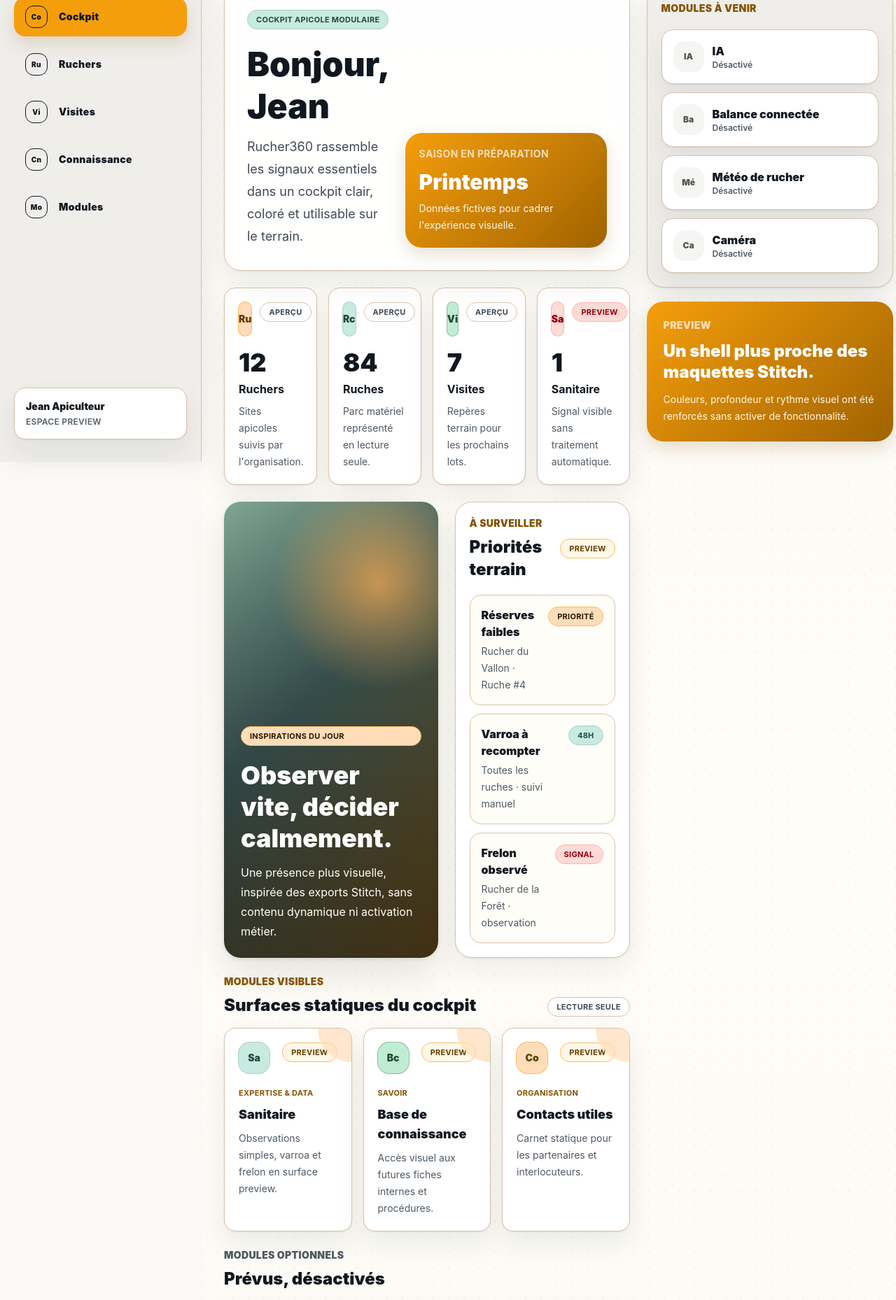
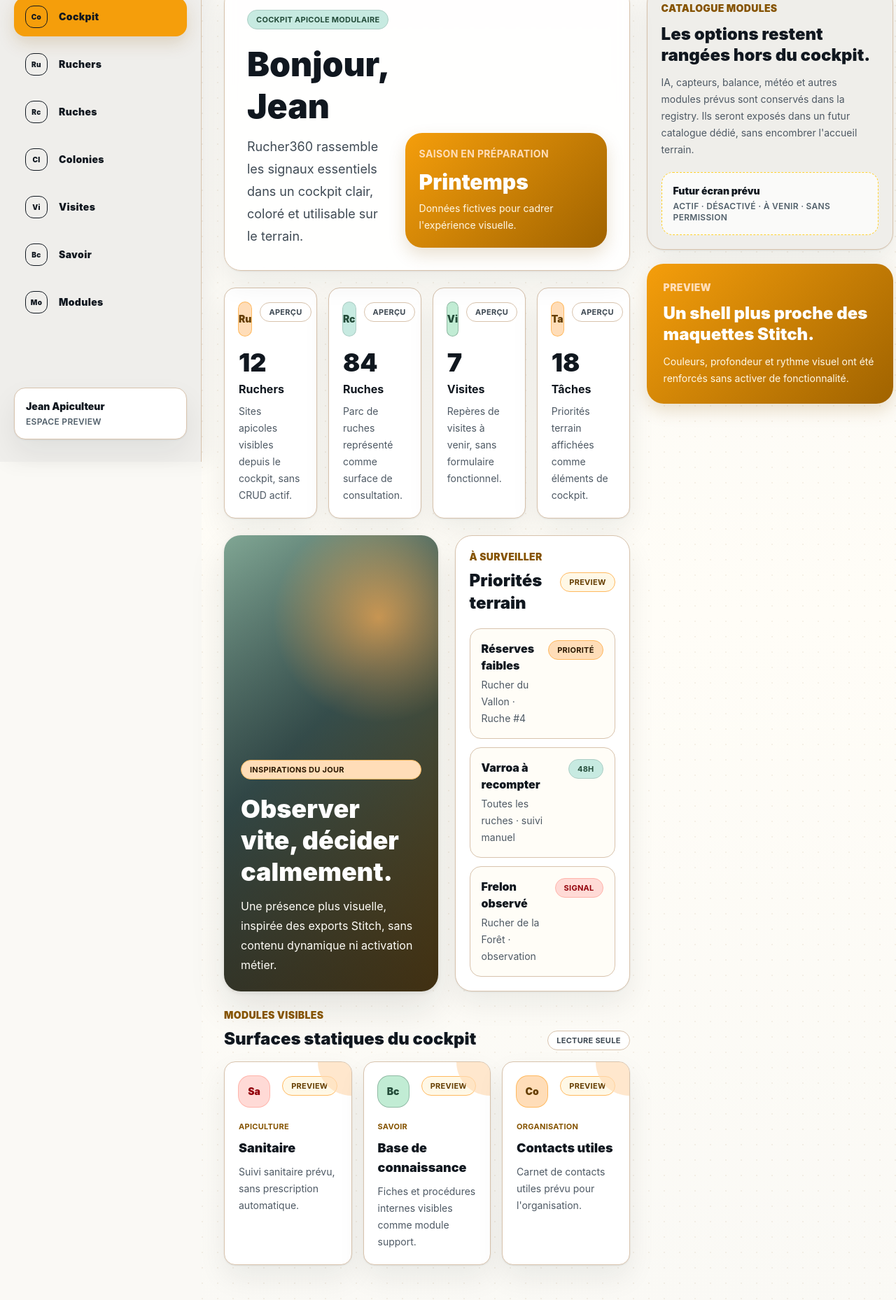
Before and after one commit to bigfred2002/ruche360, a Next.js app: page / in a window 1280 px wide. Shown: the part 140-1998 px from the top of the page at 70% size. Built offline with nearby package versions, Linux system fonts and the light colour scheme.

Commit message:
feat: drive navigation from module registry
Connect shell navigation and cockpit cards to the module registry with a static demonstration profile.

```diff
--- a/src/app/page.tsx
+++ b/src/app/page.tsx
@@ -1,67 +1,20 @@
 import { AppShell } from "@/components/AppShell";
 import { DashboardCard } from "@/components/DashboardCard";
 import { ModuleCard } from "@/components/ModuleCard";
+import {
+  createDashboardCard,
+  createModuleCard,
+  createNavigationItems,
+} from "@/components/modulePresentation";
 import { StatusBadge } from "@/components/StatusBadge";
-
-const dashboardCards = [
-  {
-    accent: "amber" as const,
-    icon: "Ru",
-    title: "Ruchers",
-    metric: "12",
-    detail: "Sites apicoles suivis par l'organisation.",
-    status: "Aperçu"
-  },
-  {
-    accent: "sage" as const,
-    icon: "Rc",
-    title: "Ruches",
-    metric: "84",
-    detail: "Parc matériel représenté en lecture seule.",
-    status: "Aperçu"
-  },
-  {
-    accent: "forest" as const,
-    icon: "Vi",
-    title: "Visites",
-    metric: "7",
-    detail: "Repères terrain pour les prochains lots.",
-    status: "Aperçu"
-  },
-  {
-    accent: "red" as const,
-    icon: "Sa",
-    title: "Sanitaire",
-    metric: "1",
-    detail: "Signal visible sans traitement automatique.",
-    status: "Preview",
-    statusTone: "alert" as const
-  },
-  {
-    accent: "amber" as const,
-    icon: "Ta",
-    title: "Tâches",
-    metric: "18",
-    detail: "Priorités affichées comme surface statique.",
-    status: "Aperçu"
-  },
-  {
-    accent: "sage" as const,
-    icon: "Co",
-    title: "Contacts utiles",
-    metric: "9",
-    detail: "Interlocuteurs prévus pour l'organisation.",
-    status: "Aperçu"
-  },
-  {
-    accent: "forest" as const,
-    icon: "Bc",
-    title: "Base de connaissance",
-    metric: "24",
-    detail: "Fiches et procédures visibles comme modules futurs.",
-    status: "Aperçu"
-  }
-];
+import {
+  createEnabledModuleSet,
+  createPermissionSet,
+  getVisibleModuleEntries,
+  moduleRegistry,
+  type ModuleCode,
+  type PermissionCode,
+} from "@/features/rbac";
 
 const watchItems = [
   {
@@ -84,69 +37,69 @@ const watchItems = [
   }
 ];
 
-const activeModules = [
-  {
-    accent: "sage" as const,
-    category: "Expertise & data",
-    icon: "Sa",
-    title: "Sanitaire",
-    description: "Observations simples, varroa et frelon en surface preview.",
-    status: "Preview" as const
-  },
-  {
-    accent: "forest" as const,
-    category: "Savoir",
-    icon: "Bc",
-    title: "Base de connaissance",
-    description: "Accès visuel aux futures fiches internes et procédures.",
-    status: "Preview" as const
-  },
-  {
-    accent: "amber" as const,
-    category: "Organisation",
-    icon: "Co",
-    title: "Contacts utiles",
-    description: "Carnet statique pour les partenaires et interlocuteurs.",
-    status: "Preview" as const
-  }
-];
+const demoEnabledModules = createEnabledModuleSet(
+  moduleRegistry
+    .filter((module) => module.defaultEnabled)
+    .map((module) => module.code),
+);
 
-const futureModules = [
-  {
-    icon: "IA",
-    title: "IA",
-    description: "Analyse et assistant prévus, sans automatisation active."
-  },
-  {
-    icon: "Ba",
-    title: "Balance connectée",
-    description: "Objet connecté visible comme option, sans données capteur."
-  },
-  {
-    icon: "Mé",
-    title: "Météo de rucher",
-    description: "Aucun fournisseur et aucun appel externe dans ce lot."
-  },
-  {
-    icon: "Ca",
-    title: "Caméra",
-    description: "Pas de flux vidéo, pas de stockage image, simple preview."
-  },
-  {
-    icon: "Cp",
-    title: "Capteurs",
-    description: "Préparation visuelle sans protocole matériel actif."
-  },
-  {
-    icon: "Bc",
-    title: "Ruche basse consommation",
-    description: "Configuration prévue, sans paramétrage technique réel."
-  }
-];
+const demoPermissions = createPermissionSet([
+  "apiaries.read",
+  "hives.read",
+  "colonies.read",
+  "visits.read",
+  "tasks.read",
+  "health.read",
+  "knowledge.read",
+  "contacts.read",
+  "documents.read",
+  "harvests.read",
+] satisfies PermissionCode[]);
+
+const dashboardModuleOrder = [
+  "apiaries",
+  "hives",
+  "visits",
+  "tasks",
+  "health",
+  "contacts",
+  "knowledge",
+] satisfies ModuleCode[];
+
+const featuredModuleOrder = ["health", "knowledge", "contacts"] satisfies ModuleCode[];
+
+const activeCatalogEntries = getVisibleModuleEntries(
+  demoEnabledModules,
+  demoPermissions,
+  "catalog",
+);
+
+const dashboardCards = dashboardModuleOrder
+  .map((code) => activeCatalogEntries.find((entry) => entry.code === code))
+  .filter((entry) => entry !== undefined)
+  .map(createDashboardCard);
+
+const activeModules = featuredModuleOrder
+  .map((code) => activeCatalogEntries.find((entry) => entry.code === code))
+  .filter((entry) => entry !== undefined)
+  .map(createModuleCard);
+
+const mobileNavigationItems = createNavigationItems(
+  getVisibleModuleEntries(demoEnabledModules, demoPermissions, "mobile"),
+  "mobile",
+);
+
+const desktopNavigationItems = createNavigationItems(
+  getVisibleModuleEntries(demoEnabledModules, demoPermissions, "desktop"),
+  "desktop",
+);
 
 export default function Home() {
   return (
-    <AppShell>
+    <AppShell
+      desktopNavigationItems={desktopNavigationItems}
+      mobileNavigationItems={mobileNavigationItems}
+    >
       <div className="mx-auto w-full max-w-7xl px-5 py-6 sm:px-6 lg:px-8 lg:py-10">
         <section className="grid gap-6 xl:grid-cols-[1fr_22rem]">
           <div className="space-y-6">
@@ -256,55 +209,28 @@ export default function Home() {
                 ))}
               </div>
             </section>
-
-            <section>
-              <div className="mb-4">
-                <p className="text-sm font-black uppercase tracking-wide text-slate-650">
-                  Modules optionnels
-                </p>
-                <h2 className="mt-2 text-2xl font-black text-slate-950">
-                  Prévus, désactivés
-                </h2>
-              </div>
-              <div className="grid gap-4 sm:grid-cols-2 xl:grid-cols-3">
-                {futureModules.map((card) => (
-                  <ModuleCard
-                    key={card.title}
-                    {...card}
-                    disabled
-                    status="A venir"
-                  />
-                ))}
-              </div>
-            </section>
           </div>
 
           <aside className="hidden space-y-5 xl:block">
             <section className="rounded-3xl border border-cream-300 bg-cream-200 p-5 shadow-field">
               <p className="text-sm font-black uppercase tracking-wide text-amber-800">
-                Modules à venir
+                Catalogue modules
               </p>
-              <div className="mt-5 space-y-3">
-                {futureModules.slice(0, 4).map((module) => (
-                  <article
-                    className="rounded-2xl border border-cream-300 bg-white p-4 shadow-field"
-                    key={module.title}
-                  >
-                    <div className="flex items-center gap-3">
-                      <span className="grid h-11 w-11 place-items-center rounded-2xl bg-stone-100 text-xs font-black text-stone-600">
-                        {module.icon}
-                      </span>
-                      <div>
-                        <p className="font-black text-slate-950">
-                          {module.title}
-                        </p>
-                        <p className="text-xs font-semibold text-slate-650">
-                          Désactivé
-                        </p>
-                      </div>
-                    </div>
-                  </article>
-                ))}
+              <h2 className="mt-3 text-2xl font-black leading-tight text-slate-950">
+                Les options restent rangées hors du cockpit.
+              </h2>
+              <p className="mt-3 text-sm leading-6 text-slate-650">
+                IA, capteurs, balance, météo et autres modules prévus sont
+                conservés dans la registry. Ils seront exposés dans un futur
+                catalogue dédié, sans encombrer l&apos;accueil terrain.
+              </p>
+              <div className="mt-5 rounded-2xl border border-dashed border-amber-300 bg-white/70 p-4">
+                <p className="text-sm font-black text-slate-950">
+                  Futur écran prévu
+                </p>
+                <p className="mt-1 text-xs font-semibold uppercase tracking-wide text-slate-600">
+                  Actif · désactivé · à venir · sans permission
+                </p>
               </div>
             </section>
 
--- a/src/components/AppShell.tsx
+++ b/src/components/AppShell.tsx
@@ -1,23 +1,30 @@
 import type { ReactNode } from "react";
 import { BottomNavigation } from "./BottomNavigation";
 import { DesktopSidebar } from "./DesktopSidebar";
+import type { NavigationItem } from "./modulePresentation";
 import { TopBar } from "./TopBar";
 
 type AppShellProps = {
+  desktopNavigationItems: NavigationItem[];
+  mobileNavigationItems: NavigationItem[];
   children: ReactNode;
 };
 
-export function AppShell({ children }: AppShellProps) {
+export function AppShell({
+  children,
+  desktopNavigationItems,
+  mobileNavigationItems,
+}: AppShellProps) {
   return (
     <div className="min-h-screen overflow-x-hidden bg-cream-100 text-slate-950">
-      <DesktopSidebar />
+      <DesktopSidebar items={desktopNavigationItems} />
       <div className="min-h-screen lg:pl-72">
         <TopBar />
         <main id="cockpit" className="honeycomb-bg pb-32 md:pb-12">
           {children}
         </main>
       </div>
-      <BottomNavigation />
+      <BottomNavigation items={mobileNavigationItems} />
     </div>
   );
 }
--- a/src/components/DesktopSidebar.tsx
+++ b/src/components/DesktopSidebar.tsx
@@ -1,12 +1,10 @@
-const sidebarItems = [
-  { label: "Cockpit", marker: "Co" },
-  { label: "Ruchers", marker: "Ru" },
-  { label: "Visites", marker: "Vi" },
-  { label: "Connaissance", marker: "Cn" },
-  { label: "Modules", marker: "Mo" }
-];
+import type { NavigationItem } from "./modulePresentation";
 
-export function DesktopSidebar() {
+type DesktopSidebarProps = {
+  items: NavigationItem[];
+};
+
+export function DesktopSidebar({ items }: DesktopSidebarProps) {
   return (
     <aside className="fixed inset-y-0 left-0 z-20 hidden w-72 border-r border-cream-300 bg-cream-200/95 px-5 py-8 shadow-sidebar backdrop-blur lg:flex lg:flex-col">
       <a className="flex items-center gap-3" href="#cockpit">
@@ -25,15 +23,16 @@ export function DesktopSidebar() {
 
       <nav aria-label="Navigation desktop" className="mt-14">
         <ul className="space-y-3">
-          {sidebarItems.map((item, index) => (
+          {items.map((item) => (
             <li key={item.label}>
               <a
                 className={`flex min-h-14 items-center gap-4 rounded-2xl px-4 text-sm font-black tracking-wide transition-smooth ${
-                  index === 0
+                  item.active
                     ? "bg-amber-400 text-slate-950 shadow-amber"
                     : "text-slate-750 hover:bg-white hover:text-slate-950 hover:shadow-field"
                 }`}
-                href="#cockpit"
+                href={item.href}
+                title={item.route ? `Route prévue: ${item.route}` : item.label}
               >
                 <span className="grid h-8 w-8 place-items-center rounded-xl border border-current text-[10px]">
                   {item.marker}
--- /dev/null
+++ b/src/components/modulePresentation.ts
@@ -0,0 +1,272 @@
+import type {
+  ModuleCode,
+  ModuleAvailabilityStatus,
+  ModuleNavigationSurface,
+  ModuleRegistryEntry,
+} from "@/features/rbac";
+
+export type ModuleAccent = "amber" | "forest" | "sage" | "red" | "slate";
+
+export type NavigationItem = {
+  label: string;
+  marker: string;
+  href: string;
+  route: string | null;
+  active?: boolean;
+  availability?: ModuleAvailabilityStatus;
+};
+
+export type ModuleCardViewModel = {
+  accent: ModuleAccent;
+  category: string;
+  description: string;
+  disabled: boolean;
+  icon: string;
+  status: "Disponible" | "A venir" | "Désactivé" | "Preview";
+  title: string;
+};
+
+export type DashboardCardViewModel = {
+  accent: ModuleAccent;
+  detail: string;
+  icon: string;
+  metric: string;
+  status: string;
+  statusTone?: "active" | "amber" | "alert" | "muted" | "preview" | "soon";
+  title: string;
+};
+
+type ModulePresentation = {
+  accent: ModuleAccent;
+  description: string;
+  icon: string;
+  metric?: string;
+  shortLabel?: string;
+};
+
+const modulePresentation = {
+  organizations: {
+    accent: "slate",
+    description: "Paramètres et espace de travail de l'organisation.",
+    icon: "Or",
+    shortLabel: "Org.",
+  },
+  users_roles: {
+    accent: "slate",
+    description: "Membres, rôles et droits préparés pour les prochains lots.",
+    icon: "Ut",
+    shortLabel: "Membres",
+  },
+  apiaries: {
+    accent: "amber",
+    description: "Sites apicoles visibles depuis le cockpit, sans CRUD actif.",
+    icon: "Ru",
+    metric: "12",
+    shortLabel: "Ruchers",
+  },
+  hives: {
+    accent: "sage",
+    description: "Parc de ruches représenté comme surface de consultation.",
+    icon: "Rc",
+    metric: "84",
+    shortLabel: "Ruches",
+  },
+  colonies: {
+    accent: "forest",
+    description: "Vie des colonies prévue, sans fiche dynamique dans ce lot.",
+    icon: "Cl",
+    metric: "76",
+    shortLabel: "Colonies",
+  },
+  visits: {
+    accent: "forest",
+    description: "Repères de visites à venir, sans formulaire fonctionnel.",
+    icon: "Vi",
+    metric: "7",
+    shortLabel: "Visites",
+  },
+  tasks: {
+    accent: "amber",
+    description: "Priorités terrain affichées comme éléments de cockpit.",
+    icon: "Ta",
+    metric: "18",
+    shortLabel: "Tâches",
+  },
+  health: {
+    accent: "red",
+    description: "Suivi sanitaire prévu, sans prescription automatique.",
+    icon: "Sa",
+    metric: "1",
+    shortLabel: "Santé",
+  },
+  varroa: {
+    accent: "red",
+    description: "Suivi varroa prévu comme sous-module sanitaire.",
+    icon: "Va",
+    shortLabel: "Varroa",
+  },
+  hornet: {
+    accent: "red",
+    description: "Signalements frelon prévus, sans automatisation.",
+    icon: "Fr",
+    shortLabel: "Frelon",
+  },
+  knowledge: {
+    accent: "forest",
+    description: "Fiches et procédures internes visibles comme module support.",
+    icon: "Bc",
+    metric: "24",
+    shortLabel: "Savoir",
+  },
+  contacts: {
+    accent: "amber",
+    description: "Carnet de contacts utiles prévu pour l'organisation.",
+    icon: "Co",
+    metric: "9",
+    shortLabel: "Contacts",
+  },
+  documents: {
+    accent: "slate",
+    description: "Documents organisationnels prévus, sans stockage actif.",
+    icon: "Do",
+    shortLabel: "Docs",
+  },
+  harvests: {
+    accent: "amber",
+    description: "Récoltes simples prévues, sans saisie ni calcul.",
+    icon: "Ré",
+    shortLabel: "Récoltes",
+  },
+  low_power_config: {
+    accent: "sage",
+    description: "Configuration basse consommation prévue, sans paramétrage réel.",
+    icon: "Bc",
+    shortLabel: "Basse conso",
+  },
+  connected_scale: {
+    accent: "slate",
+    description: "Objet connecté visible comme option, sans donnée capteur.",
+    icon: "Ba",
+    shortLabel: "Balance",
+  },
+  apiary_weather: {
+    accent: "slate",
+    description: "Aucun fournisseur météo ni appel externe dans ce lot.",
+    icon: "Mé",
+    shortLabel: "Météo",
+  },
+  camera: {
+    accent: "slate",
+    description: "Pas de flux vidéo, pas de stockage image, simple preview.",
+    icon: "Ca",
+    shortLabel: "Caméra",
+  },
+  sensors: {
+    accent: "slate",
+    description: "Préparation visuelle sans protocole matériel actif.",
+    icon: "Cp",
+    shortLabel: "Capteurs",
+  },
+  gps: {
+    accent: "slate",
+    description: "Positionnement prévu, sans suivi GPS actif.",
+    icon: "GP",
+    shortLabel: "GPS",
+  },
+  ai_visit_analysis: {
+    accent: "slate",
+    description: "Analyse de visite prévue, sans automatisation active.",
+    icon: "IA",
+    shortLabel: "IA visite",
+  },
+  ai_knowledge_assistant: {
+    accent: "slate",
+    description: "Assistant connaissance prévu, sans appel IA.",
+    icon: "IA",
+    shortLabel: "Assistant",
+  },
+  ai_species_recognition: {
+    accent: "slate",
+    description: "Reconnaissance d'espèce prévue, sans modèle actif.",
+    icon: "IA",
+    shortLabel: "Espèce",
+  },
+  ai_varroa_counting: {
+    accent: "slate",
+    description: "Comptage varroa prévu, sans traitement d'image.",
+    icon: "IA",
+    shortLabel: "Varroa IA",
+  },
+} satisfies Record<ModuleCode, ModulePresentation>;
+
+const categoryLabels: Record<ModuleRegistryEntry["category"], string> = {
+  AI: "IA désactivée",
+  BEEKEEPING: "Apiculture",
+  CONNECTED: "Connecté",
+  CORE: "Organisation",
+  DOCUMENTS: "Documents",
+  KNOWLEDGE: "Savoir",
+};
+
+export function getModulePresentation(module: ModuleCode): ModulePresentation {
+  return modulePresentation[module];
+}
+
+export function createNavigationItems(
+  entries: ModuleRegistryEntry[],
+  surface: ModuleNavigationSurface,
+): NavigationItem[] {
+  const moduleItems = entries
+    .filter((entry) => entry.navigation.has(surface))
+    .map((entry) => {
+      const presentation = getModulePresentation(entry.code);
+
+      return {
+        availability: entry.availability,
+        href: "#modules",
+        label: presentation.shortLabel ?? entry.label,
+        marker: presentation.icon,
+        route: entry.route,
+      };
+    });
+
+  return [
+    { active: true, href: "#cockpit", label: "Cockpit", marker: "Co", route: "/" },
+    ...moduleItems,
+    { href: "#modules", label: "Modules", marker: "Mo", route: null },
+  ];
+}
+
+export function createDashboardCard(entry: ModuleRegistryEntry): DashboardCardViewModel {
+  const presentation = getModulePresentation(entry.code);
+
+  return {
+    accent: presentation.accent,
+    detail: presentation.description,
+    icon: presentation.icon,
+    metric: presentation.metric ?? "•",
+    status: entry.availability === "ACTIVE" ? "Aperçu" : "Prévu",
+    statusTone: entry.availability === "ACTIVE" ? "preview" : "soon",
+    title: entry.label,
+  };
+}
+
+export function createModuleCard(entry: ModuleRegistryEntry): ModuleCardViewModel {
+  const presentation = getModulePresentation(entry.code);
+  const disabled = entry.availability !== "ACTIVE";
+
+  return {
+    accent: presentation.accent,
+    category: categoryLabels[entry.category],
+    description: presentation.description,
+    disabled,
+    icon: presentation.icon,
+    status:
+      entry.availability === "DISABLED"
+        ? "Désactivé"
+        : entry.availability === "PLANNED"
+          ? "A venir"
+          : "Preview",
+    title: entry.label,
+  };
+}
--- a/src/features/rbac/module-registry.ts
+++ b/src/features/rbac/module-registry.ts
@@ -210,6 +210,10 @@ export function canDisplayModuleEntry(
     return false;
   }
 
+  if (entry.requiredPermissions.length === 0) {
+    return true;
+  }
+
   return entry.requiredPermissions.some((permission) => hasPermission(permissions, permission));
 }
 
```
Also changed, not shown: src/components/BottomNavigation.tsx (+10 -11 lines), 3 other files (tests, documents, lock files or other folders).
